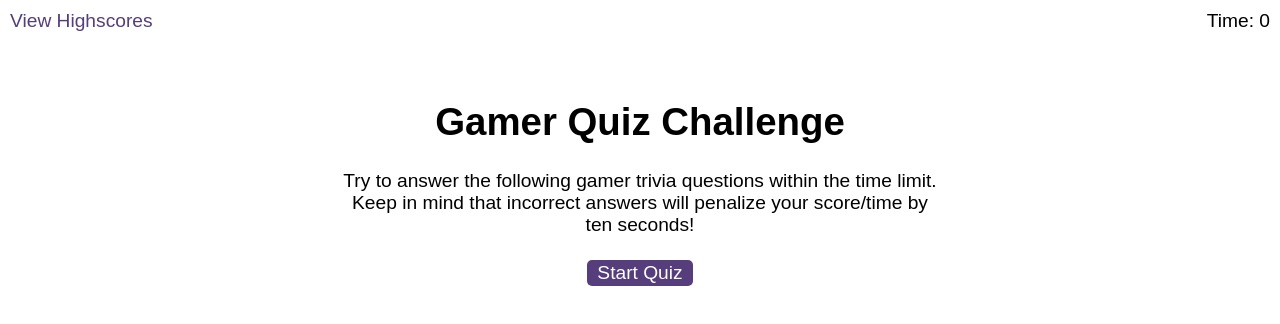
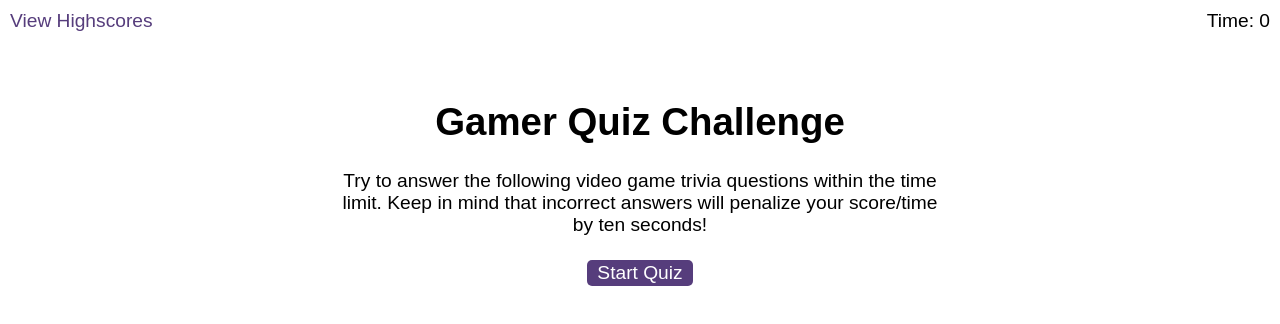
Before and after one commit to kane-chang/gamer-quiz, a plain HTML site: page index.html in a window 1280 px wide. Drawn offline with Linux system fonts and the light colour scheme.

Commit message:
minor fix: changed 'gamer trivia' to 'video game trivia

```diff
--- a/index.html
+++ b/index.html
@@ -18,7 +18,7 @@
       <div id="start-screen" class="start">
         <h1>Gamer Quiz Challenge</h1>
         <p>
-          Try to answer the following gamer trivia questions within the time
+          Try to answer the following video game trivia questions within the time
           limit. Keep in mind that incorrect answers will penalize your
           score/time by ten seconds!
         </p>
```
